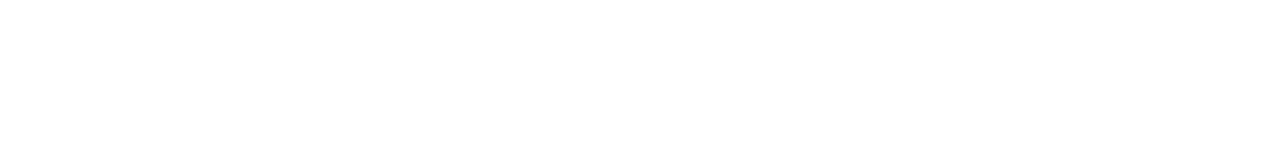
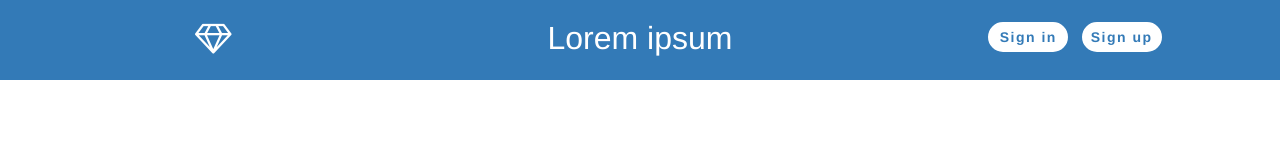
Before and after one commit to RomanPinelo/bootstrap-tipografia, a plain HTML site: page index.html in a window 1280 px wide. Drawn offline with nearby package versions, Linux system fonts and the light colour scheme.

Commit message:
Header terminado

```diff
--- a/index.html
+++ b/index.html
@@ -12,10 +12,39 @@
     <link href="https://maxcdn.bootstrapcdn.com/bootstrap/3.3.6/css/bootstrap.min.css" rel="stylesheet" type="text/css" />
     <script src="https://maxcdn.bootstrapcdn.com/bootstrap/3.3.6/js/bootstrap.min.js"></script>
 
+    <!--Font Awesome-->
+    <link href="https://maxcdn.bootstrapcdn.com/font-awesome/4.7.0/css/font-awesome.min.css" type="text/css" rel="stylesheet">
+
+    <!--My CSS-->
+    <link rel="stylesheet" type="text/css" href="main.css">
+
   </head>
 
   <body>
 
+    <header>
+      <div class="container-fluid">
+        <div class="row bg-primary">
+          <div class="logo col-md-4 text-center">
+            <i class="fa fa-diamond" aria-hidden="true"></i>
+          </div>
+          <div class="title col-md-4 text-center">
+            <p>Lorem ipsum</p>
+          </div>
+          <div class="col-md-4">
+            <div class="row">
+              <div class="col-md-6 button">
+                <a id="sign-in" href="#">Sign in</a>
+              </div>
+              <div class="col-md-6 button">
+                <a href="#">Sign up</a>
+              </div>
+            </div><!--row-->
+          </div><!--col-md-4-->
+        </div><!--row bg-primary-->
+      </div><!--container-fluid-->
+    </header>
+
   </body>
 
 </html>
--- /dev/null
+++ b/main.css
@@ -0,0 +1,42 @@
+/*================================================================
+    HEADER TITLE STYLES
+================================================================*/
+/* General */
+header div {
+  height: 10vh;
+}
+
+.logo, .title {
+  font-size: 4vh;
+  padding-top: 2vh;
+}
+
+/* Buttons */
+.button a{
+  display: block;
+  background-color: #FFF;
+  width: 8rem;
+  height: 3rem;
+  color: #337AB7;
+  font-weight: bold;
+  letter-spacing: 0.15rem;
+  text-decoration: none;
+  text-align: center;
+  padding: 0.35rem 0;
+  margin: 2.7vh 0;
+  border-radius: 9999px;
+  border: 2px solid #FFF;
+}
+
+#sign-in {
+  margin-left: 12rem;
+}
+
+.button a:hover {
+  background-color: #337AB7;
+  color: #FFF;
+}
+
+.button a:active {
+  background-color: #000;
+}
```
